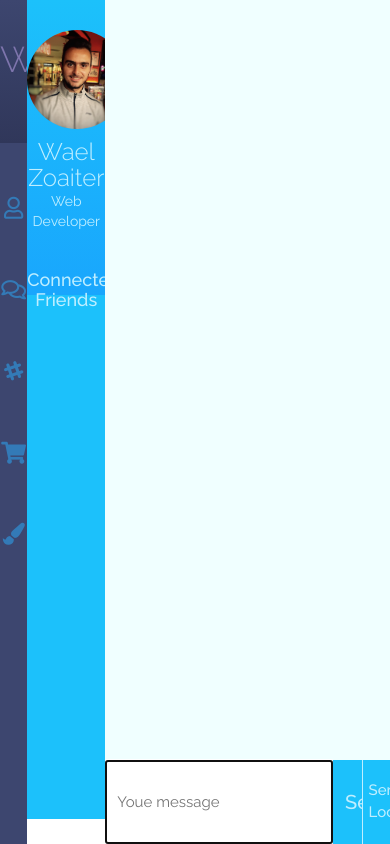
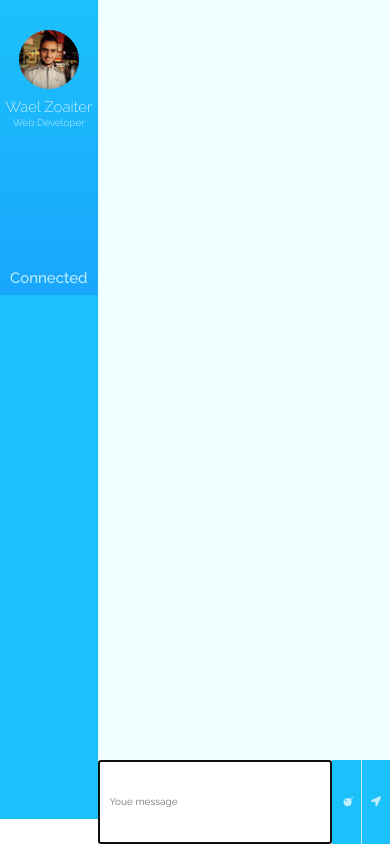
Before and after one commit to Wael-Zoaiter/chat, a website: page public/chat.html in a window 390 px wide. Drawn offline with nearby package versions, Linux system fonts and the light colour scheme; no server answers.

Commit message:
style0.1

```diff
--- a/public/chat.html
+++ b/public/chat.html
@@ -11,7 +11,7 @@
 </haed>
 <body>
 <!--  Aside Bar  -->
-    <aside class="aside-bar">
+    <aside class="aside-bar col-lg-1 hidden-md hidden-sm hidden-xs">
         <div class="logo">
             <h1>WA</h1>
         </div>
@@ -27,7 +27,7 @@
     </aside>
 
 <!--  Body Information  -->
-    <section class="body-info">
+    <section class="body-info col-lg-2 col-md-2 col-sm-2 col-xs-3">
         <div class="upper-body">
             <img class="personal-image img-circle" src="img/wael.JPG">
             <h3 class="personal-name">Wael Zoaiter</h3>
@@ -35,54 +35,23 @@
         </div>
         <div class="lower-body">
             <div class="info-1 col-lg-12">
-                <h4>Connected Friends</h4>
+                <h4>Connected</h4>
                 <ul class="groups-list list-unstyled">
-                    <!-- <li id="person_1" class="active">
-                    Yasser<br>
-                    <span class="nofic">1</span>
-                    </li>
-                    <li id="person_2">
-                    Ramadan<br>
-                    <span class="nofic">1</span>
-                    </li>
-                    <li id="person_3">
-                    Mahmoud<br>
-                    <span class="nofic">1</span>
-                    </li> -->
-
                 </ul>
             </div>
-
-            <!-- <div class="info-1 col-lg-6">
-                <h4>Groups</h4>
-                <ul class="groups-list list-unstyled">
-                    <li id="group_1">
-                    Web Camp<br>
-                    <span class="nofic">1</span>
-                    </li>
-                    <li id="group_2">
-                    YRWM<br>
-                    <span class="nofic">1</span>
-                    </li>
-                    <li id="group_3">
-                    Basketball<br>
-                    <span class="nofic">1</span>
-                    </li>
-                </ul>
-            </div> -->
         </div>
     </section>
 
 <!--  Chat Section  -->
-    <section class="chat-body col-lg-12">
+    <section class="chat-body col-lg-9 col-md-10 col-sm-10 col-xs-9">
             <ul class="msgs list-unstyled">
             </ul>
 
         <form class="send-section">
             <input type='text' placeholder='Youe message' autofocus>
-            <button class='btn' type='submit'>Send</button>
+            <button class='btn' type='submit'><i class="fa fa-bomb"></i></button>
         </form>
-        <button class='send-location'>Send Location</button>
+        <button class='send-location'><i class="fa fa-location-arrow"></i></button>
     </section>
 
 <!--  Mustach Templates  -->
--- a/public/css/style.css
+++ b/public/css/style.css
@@ -39,14 +39,14 @@ body
 
 .aside-bar
 {
-    width: 7%;
+/*    width: 7%;*/
     height: 100vh;
     float: left;
     color: #7e75ad;
     font-size: 25px;
     padding: 0;
     text-align: center;
-    position: fixed;
+/*    position: fixed;*/
     overflow: hidden
 }
 .aside-bar .logo
@@ -95,12 +95,13 @@ body
 {
     background-color: #1cc1fb;
     float: left;
-    margin-left: 7%;
-    width: 20%;
+/*    margin-left: 7%;*/
+/*    width: 20%;*/
+    padding: 0;
     text-align: center;
     /* overflow-y: scroll; */
     color: #bfeeff;
-    position: fixed
+/*    position: fixed*/
 }
 
 .body-info .upper-body
@@ -125,6 +126,8 @@ body
 .upper-body p
 {
     font-family: Raleway;
+    font-size: 14px;
+    font-weight: 300
 }
 
 .lower-body
@@ -187,12 +190,51 @@ body
     border-top: none;
 }
 
+@media (max-width: 520px)
+{
+    .personal-image
+    {
+        width: 75px;
+        margin: 30px 0 0px;
+    }
+    .upper-body h3
+    {
+        font-size: 20px
+    }
+    .upper-body p
+    {
+        font-size: 12px
+    }
+}
+@media (max-width: 400px)
+{
+    .personal-image
+    {
+        width: 60px;
+        margin: 30px 0 0px;
+    }
+    .upper-body h3
+    {
+        font-size: 15px
+    }
+    .upper-body p
+    {
+        font-size: 10px
+    }
+    .info-1 h4
+    {
+        font-size: 15px
+    }
+}
+
 /* Chat Body */
 
 .chat-body
 {
-    margin-left: 27%;
-    width: 73%;
+/*    margin-left: 27%;*/
+/*    width: 73%;*/
+    margin: 0;
+    padding: 0;
     float: right;
     overflow: hidden;
     height: 100vh;
@@ -208,13 +250,6 @@ body
     top: 0;right: 0;
     overflow-y: scroll;
     padding: 10px
-}
-
-.message
-{
-    font-family: monospace;
-    font-size: 14px;
-    padding: 0
 }
 
 .send-section
@@ -260,6 +295,31 @@ body
     bottom: 0;right: 0;
 }
 
+@media (max-width: 520px)
+{
+    .send-location,
+    .send-section button
+    {
+        font-size: 10px;
+    }
+    .send-section input
+    {
+        font-size: 10px
+    }
+}
+@media (max-width: 400px)
+{
+    .send-location,
+    .send-section button
+    {
+        font-size: 10px;
+    }
+    .send-section input
+    {
+        font-size: 10px
+    }
+}
+
 /* Mustache Template */
 
 .message-title h4
```
